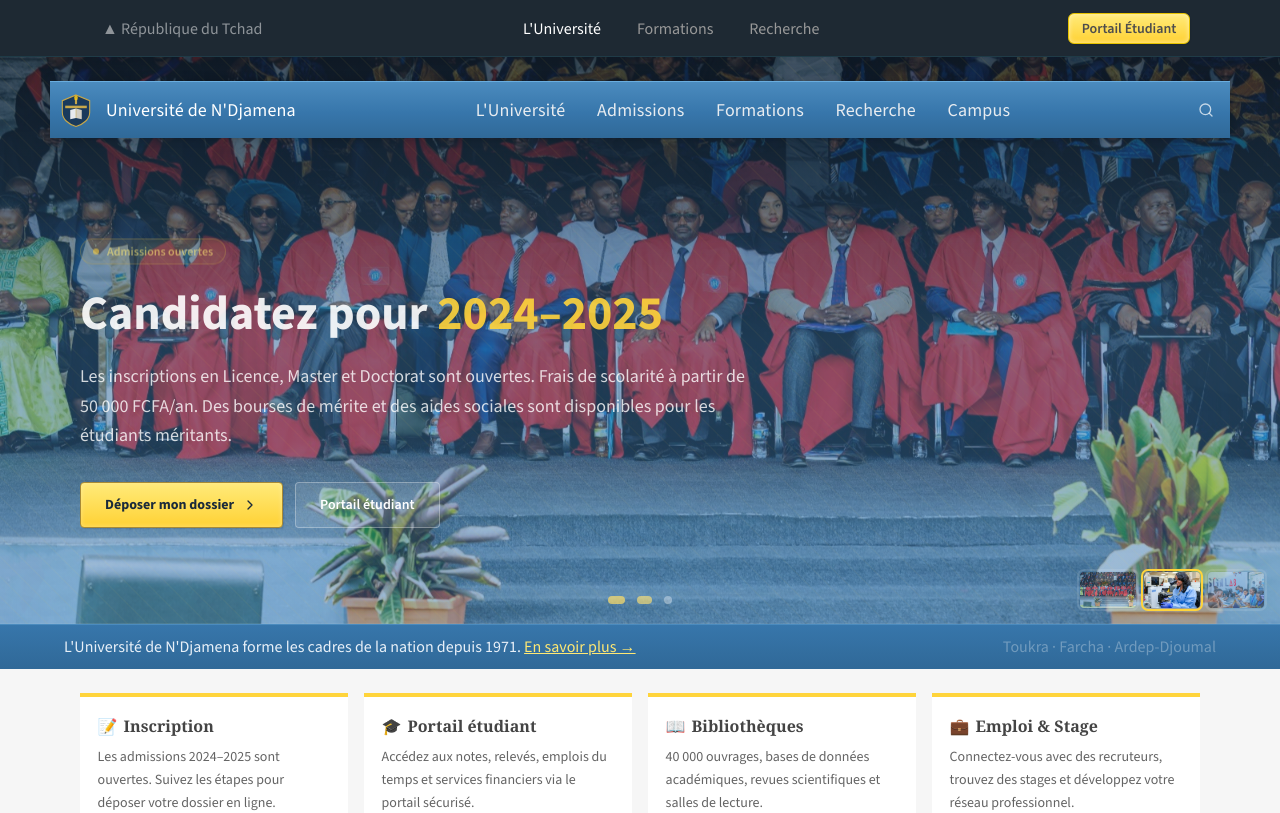
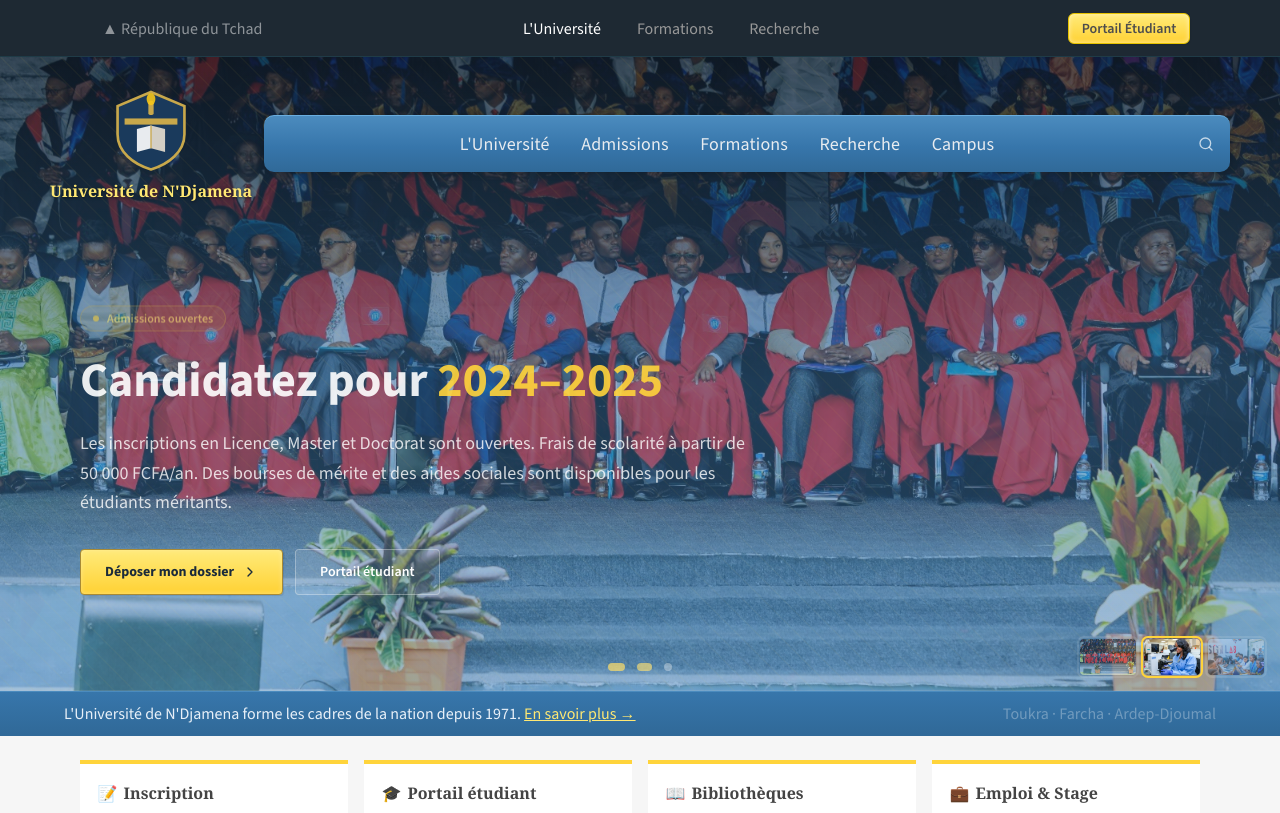
Before and after one commit to Barya696/universite-ndjamena-official-web, a React (Vite) app in the folder frontend/: page / in a window 1280 px wide. Shown: the top 813 px of the page. Built offline with nearby package versions, Linux system fonts and the light colour scheme.

Commit message:
Logo and HeroSubnav Allignment

```diff
--- a/frontend/src/app/Homepage.tsx
+++ b/frontend/src/app/Homepage.tsx
@@ -2,7 +2,7 @@
 import { ChevronRight } from "lucide-react";
 import { Link } from "react-router";
 import { BRAND } from "./brand";
-import { HeroSubnav } from "./MainLayout";
+import { HeroSubnav, UDNCrest } from "./MainLayout";
 import imgCeremonial from "./Images/Ceremonial.jpeg";
 import imgLaboratory from "./Images/laboratory.jpg";
 import imgTechnology from "./Images/Technology.jpeg";
@@ -289,8 +289,26 @@
         className="h-4 md:h-6"
         style={{ zIndex: 10, position: "relative" }}
       />
-      <div style={{ zIndex: 10, position: "relative" }}>
-        <HeroSubnav />
+      <div style={{ zIndex: 10, position: "relative" }} className="px-4 md:px-[50px]">
+        <div className="max-w-[75rem] mx-auto flex flex-col md:flex-row items-stretch md:items-center gap-3">
+          {/* Logo + University name in its own section */}
+          <a href="/" className="flex flex-col items-center gap-2 shrink-0 justify-center md:justify-start py-1">
+            <UDNCrest size={88} />
+            <div>
+              <div
+                className="font-bold text-sm md:text-base leading-tight whitespace-nowrap text-center"
+                style={{
+                  color: BRAND.goldLight,
+                  fontFamily: "Georgia, serif",
+                  textShadow: "0 1px 3px rgba(0,0,0,0.5)",
+                }}
+              >
+                Université de N'Djamena
+              </div>
+            </div>
+          </a>
+          <HeroSubnav />
+        </div>
       </div>
 
       {/* ── Content ── */}
--- a/frontend/src/app/MainLayout.tsx
+++ b/frontend/src/app/MainLayout.tsx
@@ -65,7 +65,7 @@
   },
 ];
 
-function UDNCrest({ size = 36 }: { size?: number }) {
+export function UDNCrest({ size = 36 }: { size?: number }) {
   return (
     <svg
       width={size}
@@ -192,33 +192,17 @@
   const [expandedMobile, setExpandedMobile] = useState<string | null>(null);
 
   return (
-    <div className="px-4 md:px-[50px] relative z-10">
+    <>
       <div
-        className="max-w-[75rem] mx-auto border-t"
+        className="border-t overflow-hidden flex-1"
         style={{
           background: BRAND.nav.bg,
           borderTopColor: BRAND.nav.borderTop,
           boxShadow: "0 0 10px rgba(0, 0, 0, 0.2)",
+          borderRadius: "10px",
         }}
       >
         <div className="flex items-center justify-between h-14 gap-2 px-1 lg:px-2">
-          {/* Brand */}
-          <a href="/" className="flex items-center gap-3 min-w-0 group shrink-0">
-            <UDNCrest />
-            <div className="min-w-0 hidden md:block">
-              <div
-                className="truncate transition-colors"
-                style={{
-                  ...tier1LinkStyle,
-                  padding: 0,
-                  color: BRAND.nav.linkActive,
-                }}
-              >
-                Université de N'Djamena
-              </div>
-            </div>
-          </a>
-
           {/* Desktop navigation — python.org tier-1 */}
           <nav className="hidden lg:flex items-stretch h-full flex-1 justify-center">
             {NAV_ITEMS.map((item) =>
@@ -383,7 +367,7 @@
           </div>
         )}
       </div>
-    </div>
+    </>
   );
 }
 
```
